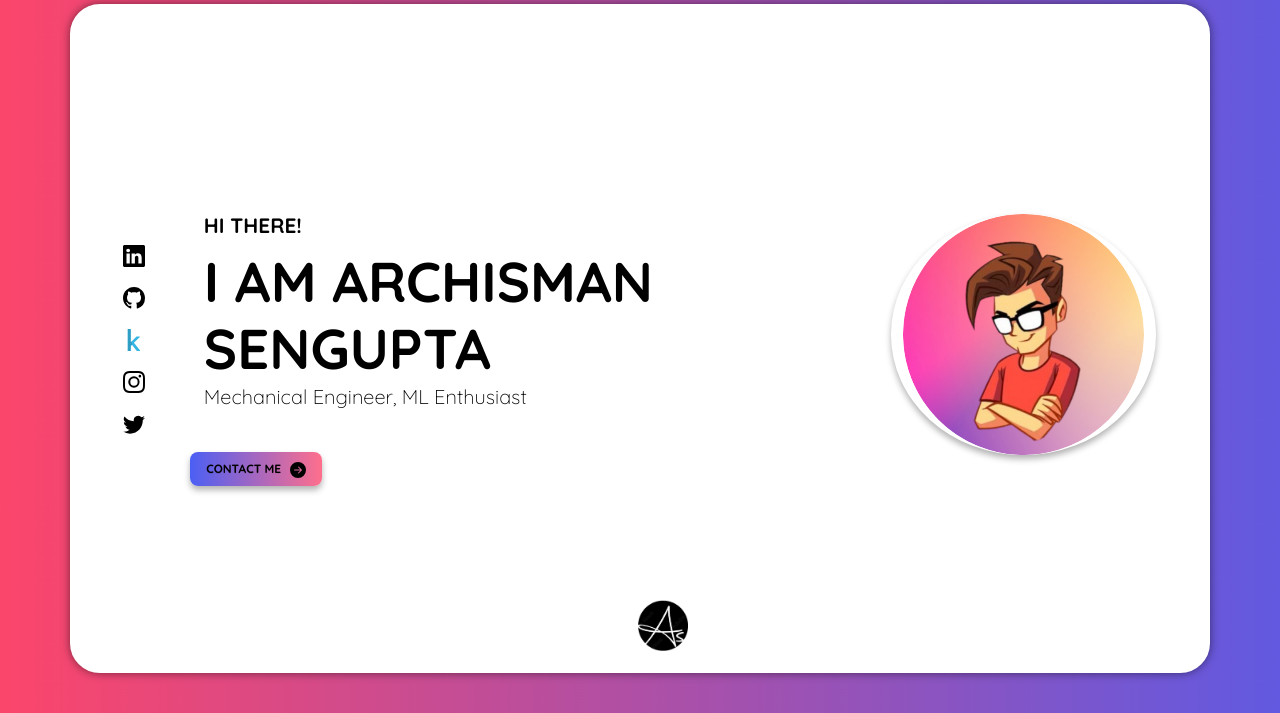
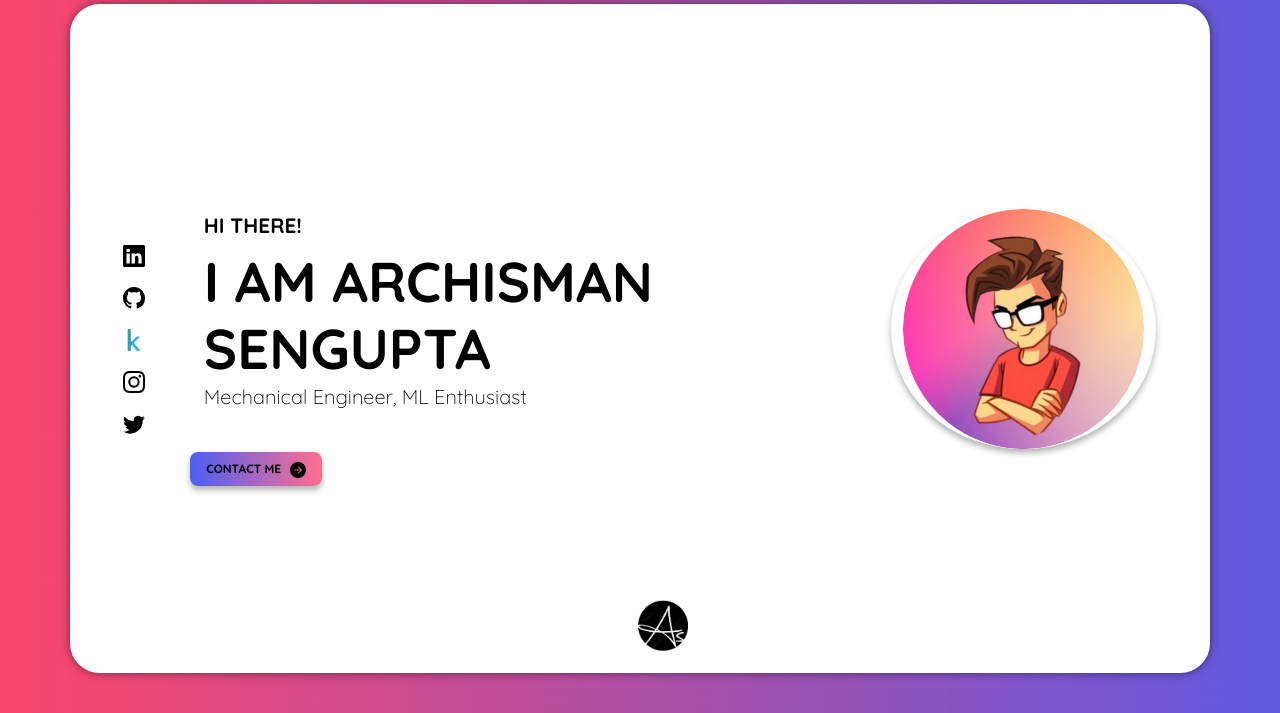
Before and after one commit to Archisman24/Portfolio-Website, a Flask app: page / in a window 1280 px wide. Shown: the part 122-835 px from the top of the page. Run offline with Flask 3, Linux system fonts and the light colour scheme; some web fonts are replaced.

Commit message:
Minor changes

```diff
--- a/templates/home.html
+++ b/templates/home.html
@@ -81,11 +81,11 @@
           </div>
           <div class="col-lg-3 col-md-12 col-sm-12 mx-2">
               <div class="row center-image">
-                  <img src="static\avatar.png" alt="Avatar" class="img-fluid shift-right" style=" margin-top: 5%; max-width: 400px; margin-bottom: 8%;">
+                  <img src="static\avatar.png" alt="Avatar" class="img-fluid shift-right" style=" margin-top: 5%; max-width: 400px; margin-bottom: 12%;">
               </div>
           </div>
       </div>
-      <img src="static/Initials.png" alt="Initials" class="img-fluid bottom-image " width="50" height="50" style="margin-top: 7%; margin-left: 2%;">
+      <img src="static/Initials.png" alt="Initials" class="img-fluid bottom-image " width="50" height="50" style=" margin-left: 2%;">
   </div>
     {%include 'footer.html'%}
     <script src="https://cdn.jsdelivr.net/npm/bootstrap@5.3.0/dist/js/bootstrap.bundle.min.js" integrity="sha384-geWF76RCwLtnZ8qwWowPQNguL3RmwHVBC9FhGdlKrxdiJJigb/j/68SIy3Te4Bkz" crossorigin="anonymous"></script>
```
